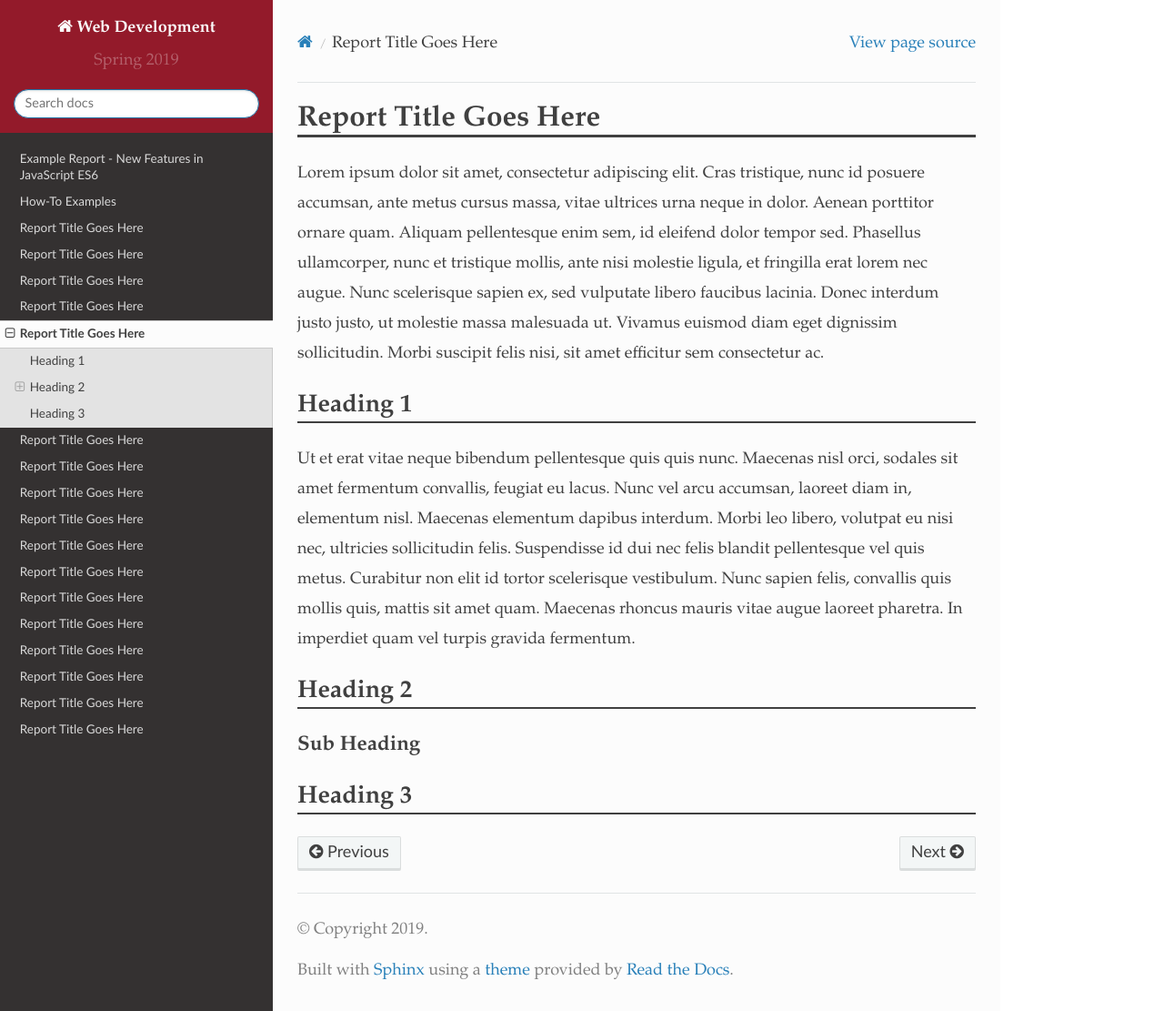
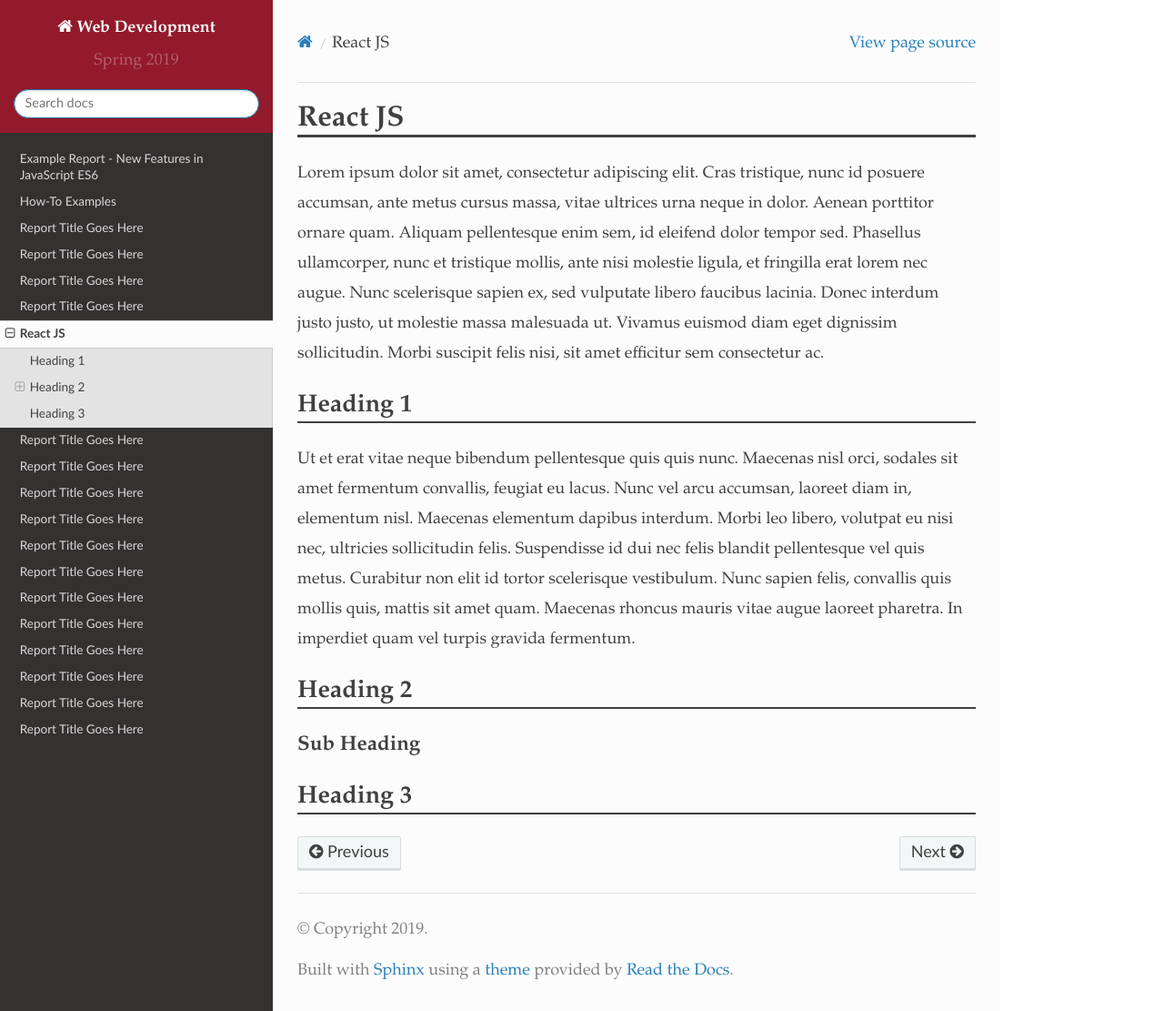
Before and after one commit to pvcraven/2019_spring_web_dev, a Sphinx documentation site: the page built from source/final/dewerff/index.rst, in a window 1280 px wide and 1111 px high. Shown: the whole window at 91% size. Built offline with Sphinx 7.4.7 and the Read the Docs theme 2.0.0, drawn with Linux system fonts in a browser that asks for light colours.

Commit message:
Topic Selection

```diff
--- a/source/final/dewerff/index.rst
+++ b/source/final/dewerff/index.rst
@@ -1,5 +1,5 @@
-Report Title Goes Here
-======================
+React JS
+========
 
 Lorem ipsum dolor sit amet, consectetur adipiscing elit. Cras tristique, nunc
 id posuere accumsan, ante metus cursus massa, vitae ultrices urna neque in dolor.
```
